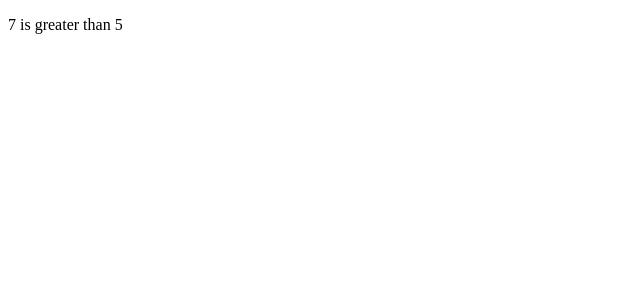
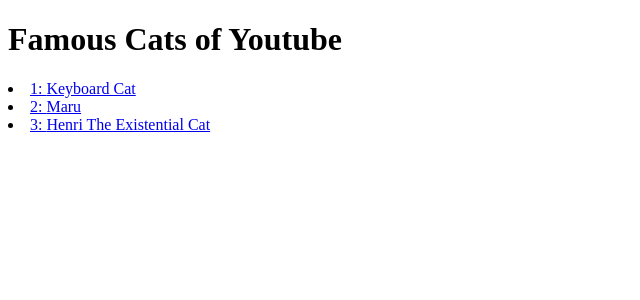
Before and after one commit to mdave16/stunning-bassoon, a Svelte app: page / in a window 1280 px wide. Shown: the top 300 px of the page, without its empty margins (0-640 px from the left). Built offline with nearby package versions, Linux system fonts and the light colour scheme.

Commit message:
each blocks for looping

```diff
--- a/src/App.svelte
+++ b/src/App.svelte
@@ -1,11 +1,18 @@
 <script lang="ts">
-	let x = 7;
+	let cats = [
+		{ id: 'J---aiyznGQ', name: 'Keyboard Cat' },
+		{ id: 'z_AbfPXTKms', name: 'Maru' },
+		{ id: 'OUtn3pvWmpg', name: 'Henri The Existential Cat' },
+	];
 </script>
 
-{#if x > 10}
-	<p>{x} is greater than 10</p>
-{:else if x > 5}
-	<p>{x} is greater than 5</p>
-{:else}
-	<p>{x} is less than or equal to 5</p>
-{/if}
+<h1>Famous Cats of Youtube</h1>
+{#each cats as { id, name }, i}
+	<li>
+		<a target="_blank" href="https://youtube.com/watch?v={id}">
+			{i + 1}:
+			{name}
+		</a>
+	</li>
+{/each}
+<ul />
```
